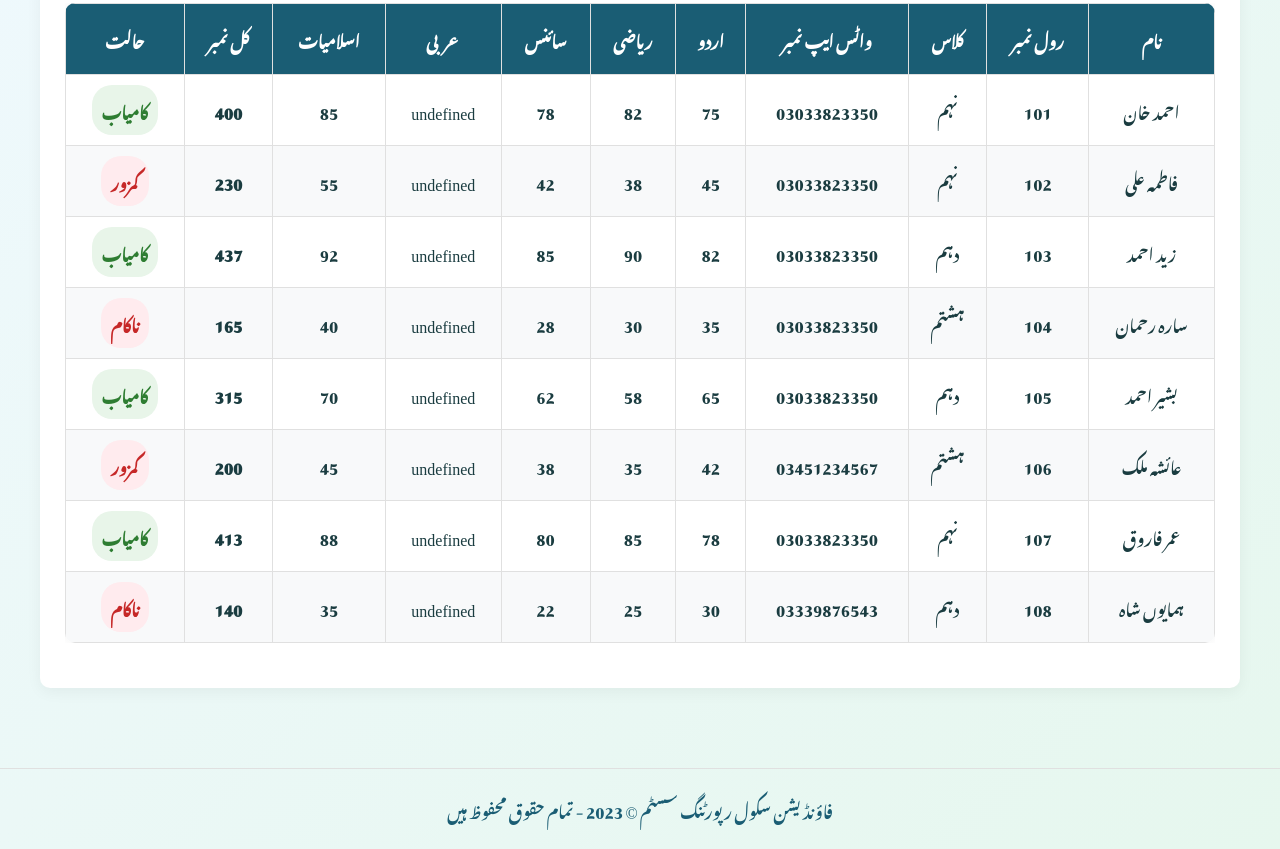
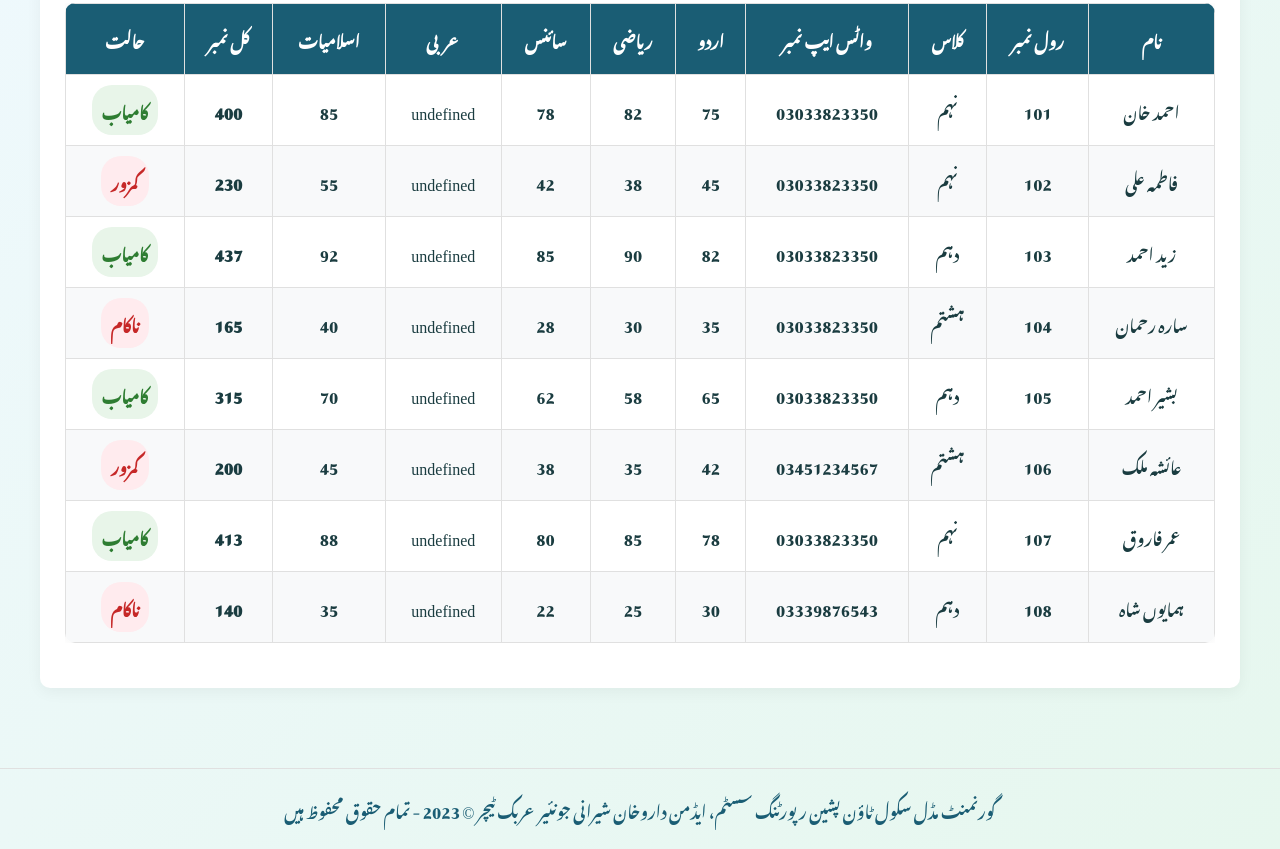
Before and after one commit to MuftSohail/GMS-Town-Pishin-, a plain HTML site: page index.html in a window 1280 px wide. Shown: the part 469-1318 px from the top of the page. Drawn offline with nearby package versions, Linux system fonts and the light colour scheme; a web font is replaced by a local one.

Commit message:
Update index.html

```diff
--- a/index.html
+++ b/index.html
@@ -481,7 +481,7 @@
     </div>
 
     <footer class="footer">
-        فاؤنڈیشن سکول رپورٹنگ سسٹم © 2023 - تمام حقوق محفوظ ہیں
+        گورنمنٹ مڈل سکول ٹاؤن پشین رپورٹنگ سسٹم، ایڈمن داروخان شیرانی جونئیر عربک ٹیچر © 2023 - تمام حقوق محفوظ ہیں
     </footer>
 
     <script>
```
